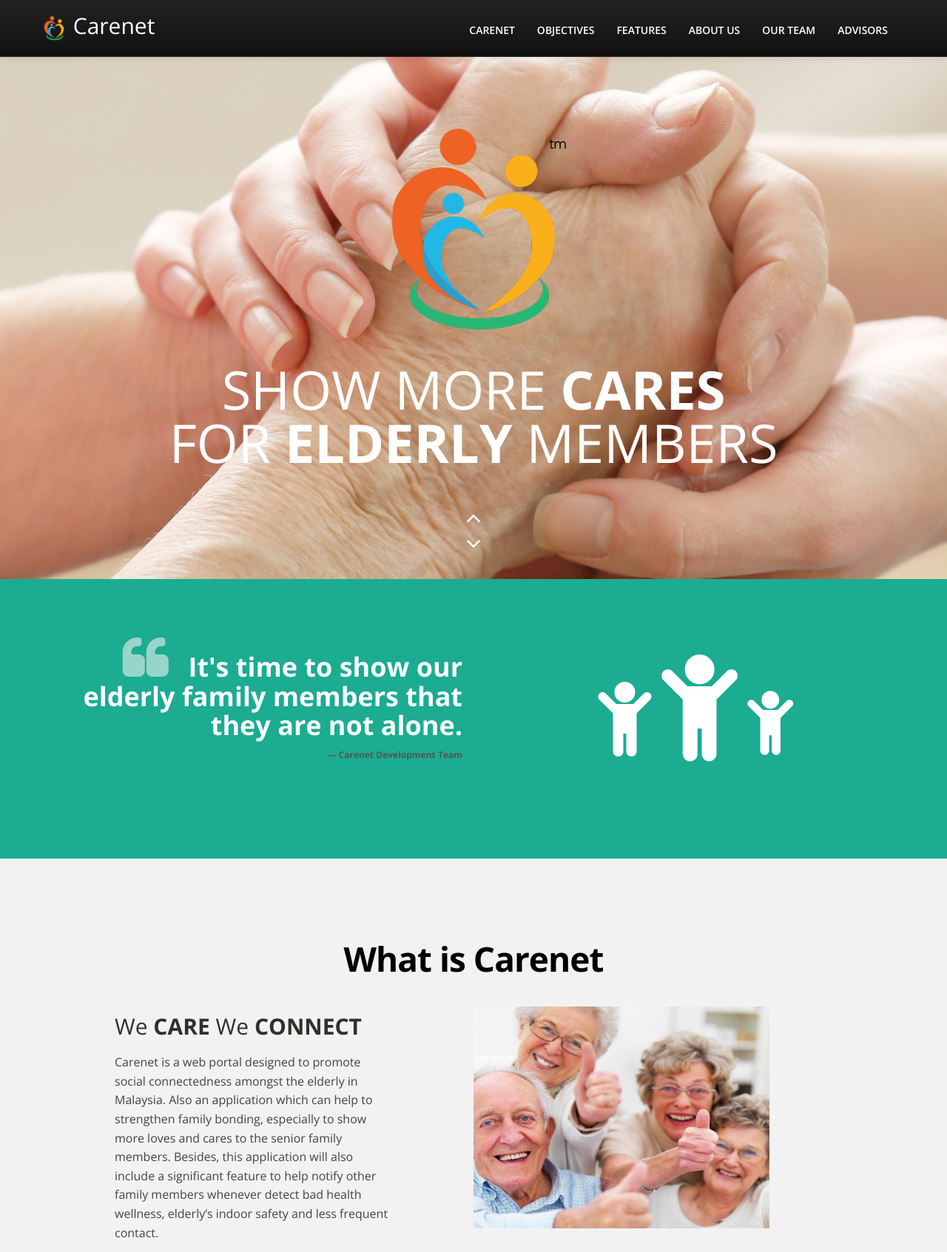
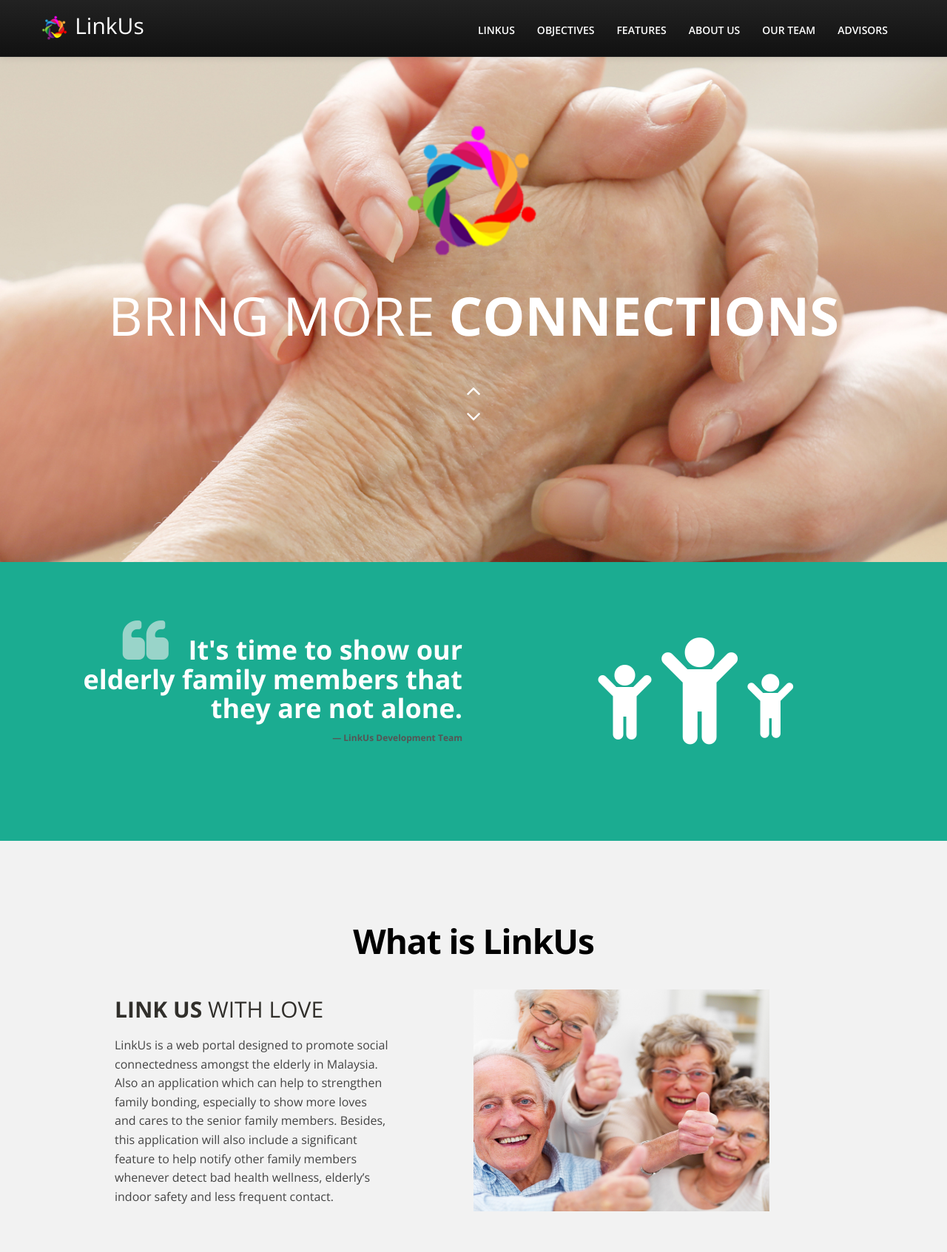
Before and after one commit to jingjinglee0302/jingjinglee0302.github.io, a plain HTML site: page index.html in a window 1280 px wide. Shown: the top 1693 px of the page at 74% size. Drawn offline with nearby package versions, Linux system fonts and the light colour scheme.

Commit message:
change to linkus

```diff
--- a/index.html
+++ b/index.html
@@ -2,7 +2,7 @@
 <html lang="en">
 <head>
 <meta charset="utf-8">
-<title>Carenet - Care and connect with senior family members</title>
+<title>LinkUs - Link and Love more with senior family members</title>
 <meta name="viewport" content="width=device-width, initial-scale=1.0">
 <meta name="description" content="">
 <meta name="author" content="">
@@ -26,11 +26,11 @@
 				<!-- Responsive navbar -->
 				<a class="btn btn-navbar" data-toggle="collapse" data-target=".nav-collapse"><span class="icon-bar"></span><span class="icon-bar"></span><span class="icon-bar"></span>
 				</a>
-				<h1 class="brand"><a href="index.html"> <img src="img/love_logo.png" style="height:36px" alt="" /> Carenet</a></h1>
+				<h1 class="brand"><a href="index.html"> <img src="img/linkus.png" style="height:36px" alt="" /> LinkUs</a></h1>
 				<!-- navigation -->
 				<nav class="pull-right nav-collapse collapse">
 				<ul id="menu-main" class="nav">
-					<li><a title="team" href="#about2">Carenet</a></li>
+					<li><a title="team" href="#about2">LinkUs</a></li>
 					<li><a title="works" href="#obj">Objectives</a></li>
 					<li><a title="services" href="#services">Features</a></li>
 					<li><a title="team" href="#about">About Us</a></li>
@@ -47,7 +47,7 @@
 <div id="header-wrapper" class="header-slider">
 	<header class="clearfix">
 	<div class="logo">
-		<img src="img/love_logo.png" alt="" />
+		<img src="img/linkus.png" alt="" style="width: 200px; height: 200px" />
 	</div>
 	<div class="container">
 		<div class="row">
@@ -56,12 +56,12 @@
 					<ul class="slides">
 						<li>
 						<p class="home-slide-content">
-							<strong>Carenet</strong> Builds Lovely Families
+							<strong>LinkUs</strong> Builds Lovely Families
 						</p>
 						</li>
 						<li>
 						<p class="home-slide-content">
-							Bring More <strong>Connection </strong>
+							Bring More <strong>Connections </strong>
 						</p>
 						</li>
 						<li>
@@ -88,7 +88,7 @@
 	<div class="row">
 		<div class="span6 alignright flyLeft">
 			<blockquote class="large">
-				It's time to show our elderly family members that they are not alone.<cite>Carenet Development Team</cite>
+				It's time to show our elderly family members that they are not alone.<cite>LinkUs Development Team</cite>
 			</blockquote>
 		</div>
 		<div class="span6 aligncenter flyRight">
@@ -104,18 +104,18 @@
 
 
 
-<!-- section: about Carenet -->
+<!-- section: about LinkUs -->
 <section id="about2" class="section">
 <div class="container">
 
 
-	<h4>What is Carenet</h4>
+	<h4>What is LinkUs</h4>
 	<div class="row">
 		<div class="span4 offset1">
 			<div>
-				<h2>We <strong>CARE</strong> We <strong>CONNECT</strong></h2>
+				<h2><strong>LINK</strong> <strong>US</strong> WITH LOVE</h2>
 				<p>
-				Carenet is a web portal designed to promote social connectedness amongst the elderly in Malaysia. Also an application which can help to strengthen family bonding, especially to show more loves and cares to the senior family members. Besides, this application will also include a significant feature to help notify other family members whenever detect bad health wellness, elderly’s indoor safety and less frequent contact.
+				LinkUs is a web portal designed to promote social connectedness amongst the elderly in Malaysia. Also an application which can help to strengthen family bonding, especially to show more loves and cares to the senior family members. Besides, this application will also include a significant feature to help notify other family members whenever detect bad health wellness, elderly’s indoor safety and less frequent contact.
 				</p>
 			</div>
 		</div>
@@ -187,9 +187,9 @@
 	<div class="row">
 		<div class="span12 aligncenter flyLeft">
 			<h4>Our Objectives</h4>
-				<p>To promote social connectedness amongst the elderly.</p>
-				<p>To help monitoring health wellness of the elderly in the family.</p>
-				<p>To strengthen bonding and enhance relationship among the family especially for the senior family members.</p>
+				<p>To encourage social connectedness among the elderly with family members.</p>
+				<p>To promote health connectedness of the elderly with family members by monitor health wellness and safety.</p>
+				<p>To enhance emotional connectedness between the elderly and family members.</p>
 			<!-- <blockquote class="large">
 
 			</blockquote> -->
@@ -412,7 +412,7 @@
 				<li><a href="#"><i class="icon-circled icon-bgdark icon-pinterest icon-2x"></i></a></li>
 			</ul> -->
 			<p class="copyright">
-				&copy; IPPI Carenet 2017. All rights reserved.
+				&copy; IPPI LinkUs 2017. All rights reserved.
                 <!-- <div class="credits"> -->
                     <!--
                         All the links in the footer should remain intact.
```
Also changed, not shown: img/linkus.png (added), img/linkus_logo.png (added).
